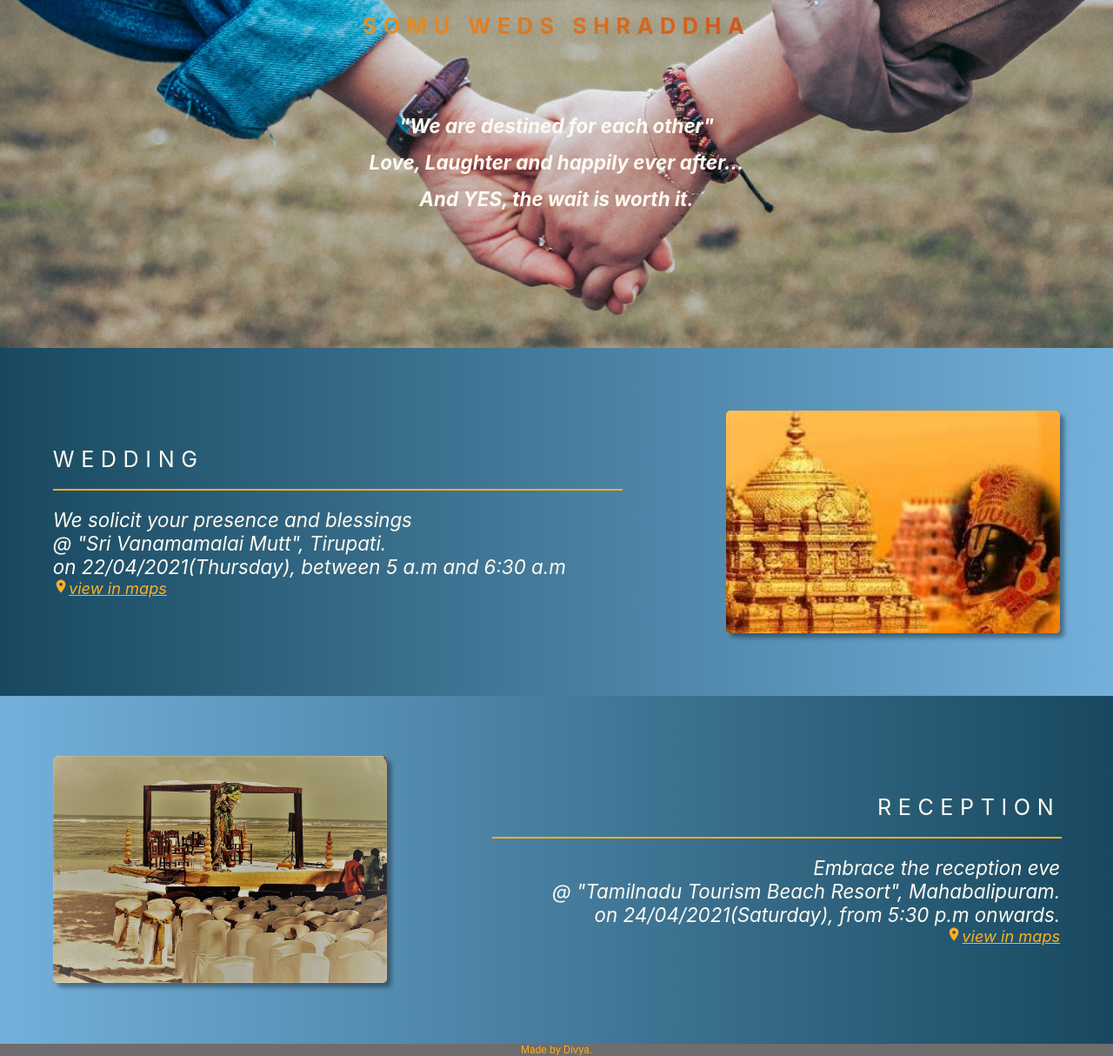
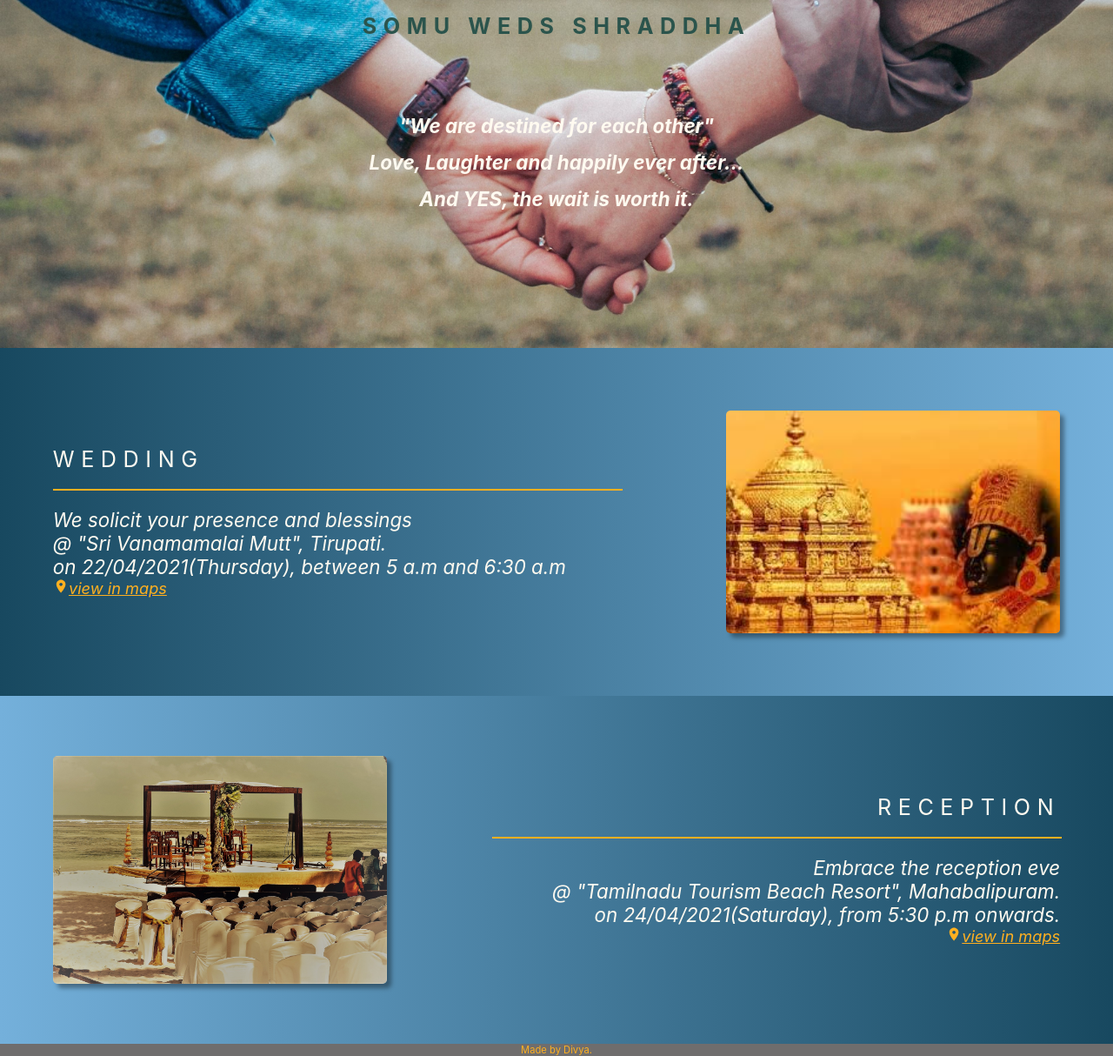
Before and after one commit to DivyaSampath04/somu-weds-shraddha, a React (Create React App) app: page / in a window 1280 px wide. Shown: the whole page at 87% size. Built offline with nearby package versions, Linux system fonts and the light colour scheme.

Commit message:
react reveal remove

```diff
--- a/src/Invite/Invite.css
+++ b/src/Invite/Invite.css
@@ -67,9 +67,11 @@
     font-size: 1.8em;
     font-weight: bold;
     padding: 15px;
-    background: linear-gradient(to right, #f9cc29 0%, #c30404d9 100%);
+    color:#313131;
+   /* background: linear-gradient(to right, #f9cc29 0%, #c30404d9 100%);
 	-webkit-background-clip: text;
-	-webkit-text-fill-color: transparent;
+	-webkit-text-fill-color: transparent;*/
+   -webkit-animation: colorchange 10s infinite alternate;;
 
 }
 .line {
@@ -100,6 +102,22 @@
     background-color: #6f6d6d;
 }
 
+@-webkit-keyframes colorchange {
+    0% {
+
+      color: blue;
+    }
+
+    10% {
+
+      color: #8e44ad;
+    }
+
+    20% {
+
+      color: #1abc9c;
+    }
+}
 @media only screen and (max-width: 640px){
     .msg-1 {
         background-image: url('../utils/images/heart1.jpg');
--- a/src/Invite/Invite.js
+++ b/src/Invite/Invite.js
@@ -3,59 +3,60 @@ import * as c from "../utils/config";
 import "./Invite.css";
 import temple from "../utils/images/wed2.jpg";
 import beach2 from "../utils/images/beach4.jpg";
-import LocationOnIcon from '@material-ui/icons/LocationOn';
-import Zoom from 'react-reveal/Zoom';
-import Fade from 'react-reveal/Fade';
+import LocationOnIcon from "@material-ui/icons/LocationOn";
+//import Zoom from 'react-reveal/Zoom';
+//import Fade from 'react-reveal/Fade';
 
 class Invite extends React.Component {
-
   render() {
     return (
       <>
         <div className="msg-1">
-        <Zoom><div className = 'title-main' id = 'title'>{c.msg.title}</div></Zoom>
-            <div className="inner-div">
-        <Zoom ><p  className="txt" style = {{fontWeight : 'bold'}}>{c.msg.msg}</p></Zoom>
-        <Zoom ><p  className="txt" style = {{fontWeight : 'bold'}}>{c.msg.msg1}</p></Zoom>
-        <Zoom ><p className="txt" style = {{fontWeight : 'bold'}}>{c.msg.msg2}</p></Zoom>
+          <div className="title-main">{c.msg.title}</div>
+          <div className="inner-div">
+            <p className="txt" style={{ fontWeight: "bold" }}>
+              {c.msg.msg}
+            </p>
+            <p className="txt" style={{ fontWeight: "bold" }}>
+              {c.msg.msg1}
+            </p>
+            <p className="txt" style={{ fontWeight: "bold" }}>
+              {c.msg.msg2}
+            </p>
           </div>
-
         </div>
 
         <div className="msg-2">
           <div className="div-section1">
-              <p className = "title">{c.wedding.title}</p>
-              <div className = 'line'></div>
+            <p className="title">{c.wedding.title}</p>
+            <div className="line"></div>
             <p className="txt">{c.wedding.msg}</p>
             <p className="txt">{c.wedding.venue}</p>
             <p className="txt">{c.wedding.time}</p>
             <a href="https://www.google.com/maps/search/?api=1&query=Sri Vanamamalai Mutt, Tirupati">
-            <LocationOnIcon className = 'loc-icon'/>
-            <span className = 'link'>view in maps</span>
+              <LocationOnIcon className="loc-icon" />
+              <span className="link">view in maps</span>
             </a>
           </div>
-       <Zoom><img src={temple} alt="temple" className="img" /></Zoom>
+          <img src={temple} alt="temple" className="img" />
         </div>
 
         <div className="msg-3">
-         <Zoom><img src={beach2} alt="beach" className="img" /></Zoom>
+          <img src={beach2} alt="beach" className="img" />
           <div className="div-section2">
-          <p className = "title">{c.recep.title}</p>
-          <div className = 'line'></div>
+            <p className="title">{c.recep.title}</p>
+            <div className="line"></div>
             <p className="txt">{c.recep.msg}</p>
             <p className="txt">{c.recep.venue}</p>
             <p className="txt">{c.recep.time}</p>
             <a href="https://www.google.com/maps/search/?api=1&query=Tamilnadu Tourism Beach Resort, Private Beach">
-            <LocationOnIcon className = 'loc-icon'/>
-              <span className = 'link'>view in maps</span>
+              <LocationOnIcon className="loc-icon" />
+              <span className="link">view in maps</span>
             </a>
           </div>
-
         </div>
 
-
-        <p className = 'credit'>Made by Divya.</p>
-
+        <p className="credit">Made by Divya.</p>
       </>
     );
   }
```
